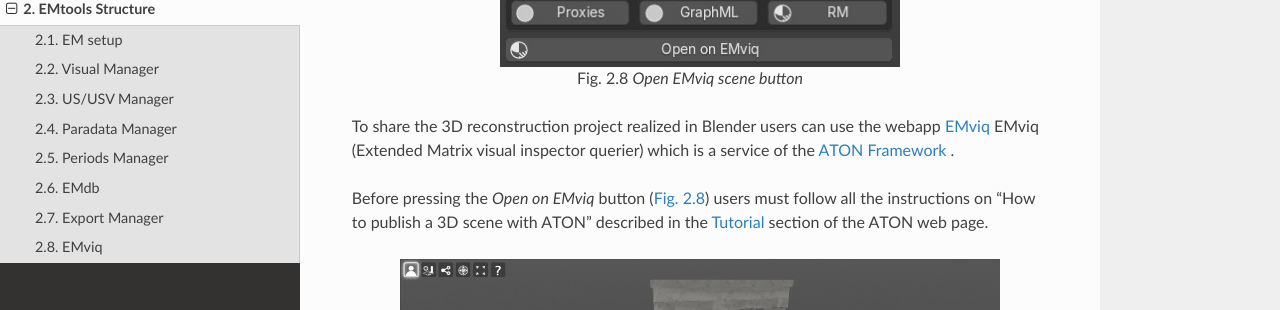
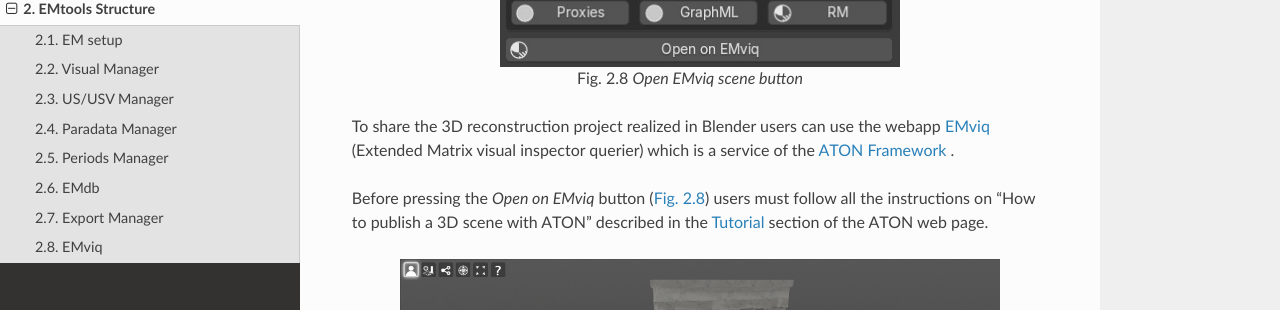
Before and after one commit to zalmoxes-laran/EM-blender-tools-doc, a Sphinx documentation site: the page built from docs/EMstructure.rst, in a window 1280 px wide and 1400 px high, scrolled down 6734 px. Shown: the part 141-451 px from the top of the window. Built offline with Sphinx 7.4.7 and the Read the Docs theme 3.1.0, drawn with Linux system fonts in a browser that asks for light colours; some of the changed text lies outside the part shown.

Commit message:
Update EMstructure.rst

```diff
--- a/docs/EMstructure.rst
+++ b/docs/EMstructure.rst
@@ -237,7 +237,7 @@ EMviq
 
    Open EMviq scene button
 
-To share the 3D reconstruction project realized in Blender users can use the webapp `EMviq <https://osiris.itabc.cnr.it/scenebaker/index.php/projects/emviq/>`_ EMviq (Extended Matrix visual inspector querier) which is a service of the `ATON Framework <https://osiris.itabc.cnr.it/aton/>`_ .
+To share the 3D reconstruction project realized in Blender users can use the webapp `EMviq <https://osiris.itabc.cnr.it/scenebaker/index.php/projects/emviq/>`_ (Extended Matrix visual inspector querier) which is a service of the `ATON Framework <https://osiris.itabc.cnr.it/aton/>`_ .
 
 Before pressing the *Open on EMviq* button  (:numref:`Fig. %s <EMviq_01FIG>`) users must follow all the instructions on "How to publish a 3D scene with ATON" described in the `Tutorial <https://osiris.itabc.cnr.it/aton/index.php/tutorials/pub-scene/>`_ section of the ATON web page.
 
```
Also changed, not shown: other parts of docs/EMstructure.rst (+1 -1 lines).
